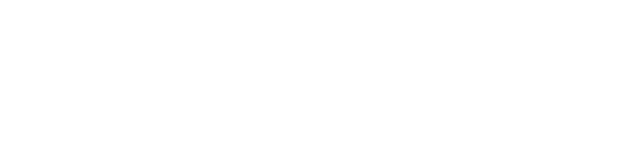
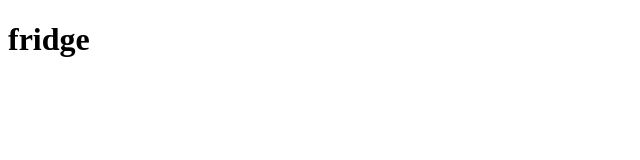
Before and after one commit to lazipotato/hackw, a plain HTML site: page HackW/index.html in a window 1280 px wide. Shown: the whole page, without its empty margins (0-640 px from the left). Drawn offline with Linux system fonts and the light colour scheme.

Commit message:
Update index.html

```diff
--- a/HackW/index.html
+++ b/HackW/index.html
@@ -1,17 +1,15 @@
 <!DOCTYPE html>
-<html lang = "en" style = "padding: 0%">
+<html lang="en" style = "padding: 0%">
 <head>
-    <meta charset= "UTF-8">
-    <meta name = "viewport" content = "width=device-width, initial-scale=1.0">
-    <title>hackathon</title>
+    <meta charset="UTF-8">
+    <meta name="viewport" content="width=device-width, initial-scale=1.0">
+     <title>hackathon</title>
     <link
         rel = "stylesheet"
         href = "./style.css"
     />
 </head>
-<body>
-    <header>
-
-    </header>
+<body class = "dm-sans">
+    <h1>fridge</h1>
 </body>
 </html>
```
